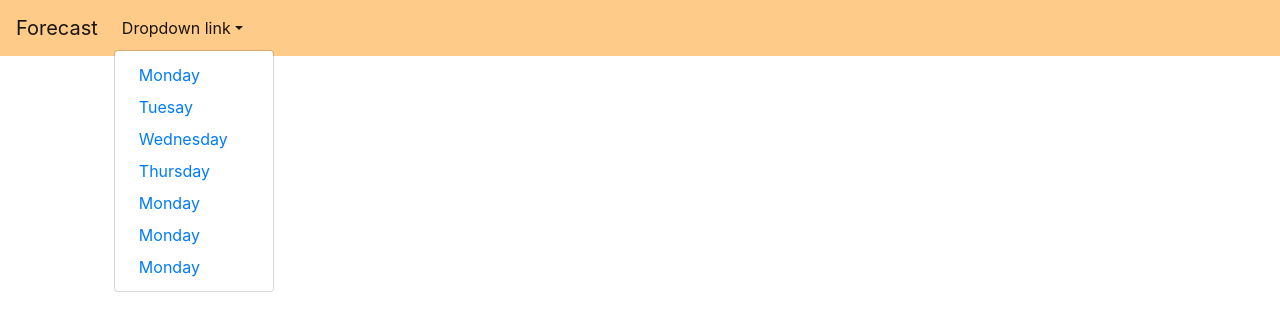
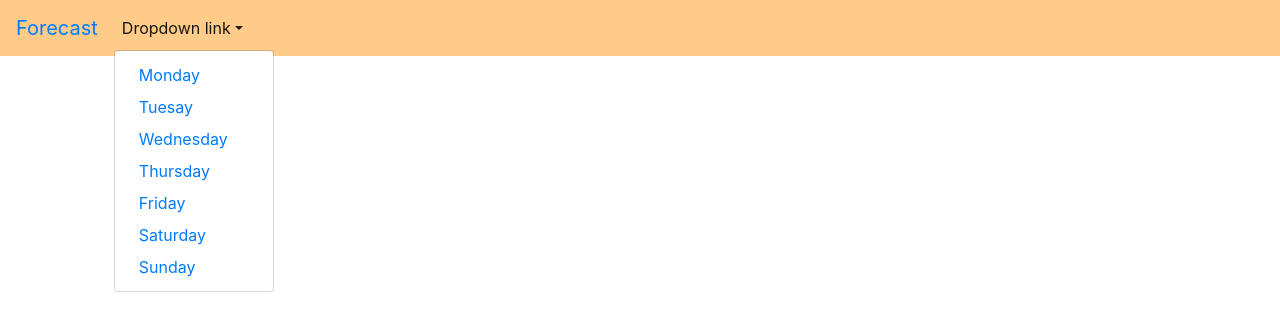
Before and after one commit to SunShineOneX/Weather-app, a React (Create React App) app: page /Sunday in a window 1280 px wide. Both pictures are taken after a click on the link "Dropdown link". Shown: the top 328 px of the page. Built offline with nearby package versions, Linux system fonts and the light colour scheme.

Commit message:
all route links added and updated

```diff
--- a/src/components/Navbar.js
+++ b/src/components/Navbar.js
@@ -23,7 +23,7 @@ class Navbar extends Component {
             <Router>
             <div>
                 <nav class="navbar navbar-light navbar-expand-lg" id="nav">
-  <a class="navbar-brand" href="#">Forecast</a>
+  <a class="navbar-brand" href="#"><Link to="/Forecast">Forecast</Link></a>
   <button class="navbar-toggler" type="button" data-toggle="collapse" data-target="#navbarNavDropdown" aria-controls="navbarNavDropdown" aria-expanded="false" aria-label="Toggle navigation">
     <span class="navbar-toggler-icon"></span>
   </button>
@@ -38,9 +38,9 @@ class Navbar extends Component {
           <a class="dropdown-item" href="#"><Link to="/Tuesday">Tuesay</Link></a>
           <a class="dropdown-item" href="#"><Link to="/Wednesday">Wednesday</Link></a>
           <a class="dropdown-item" href="#"><Link to="/Thursday">Thursday</Link></a>
-          <a class="dropdown-item" href="#"><Link to="/Monday">Monday</Link></a>
-          <a class="dropdown-item" href="#"><Link to="/Monday">Monday</Link></a>
-          <a class="dropdown-item" href="#"><Link to="/Monday">Monday</Link></a>
+          <a class="dropdown-item" href="#"><Link to="/Friday">Friday</Link></a>
+          <a class="dropdown-item" href="#"><Link to="/Saturday">Saturday</Link></a>
+          <a class="dropdown-item" href="#"><Link to="/Sunday">Sunday</Link></a>
         </div>
       </li>
     </ul>
```
